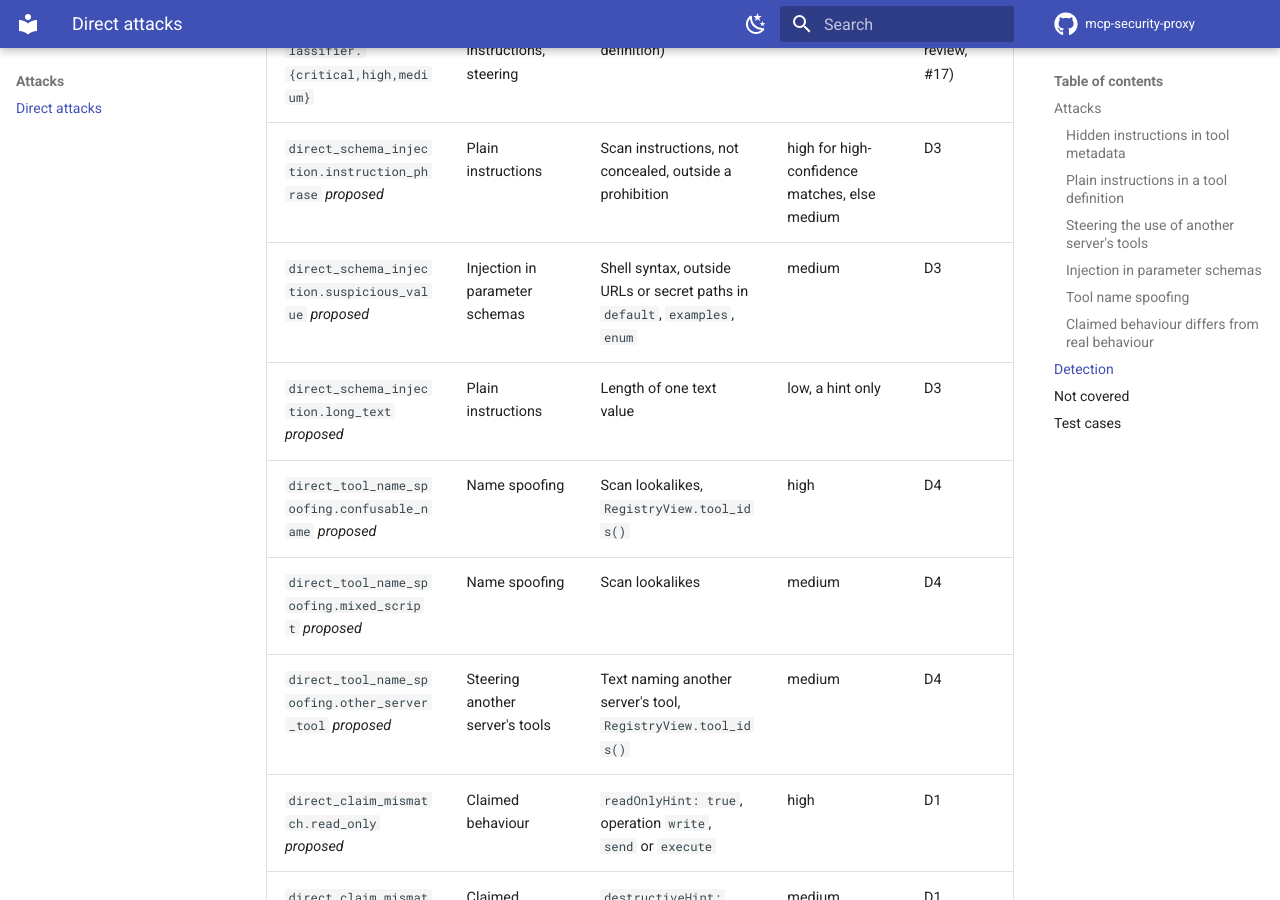
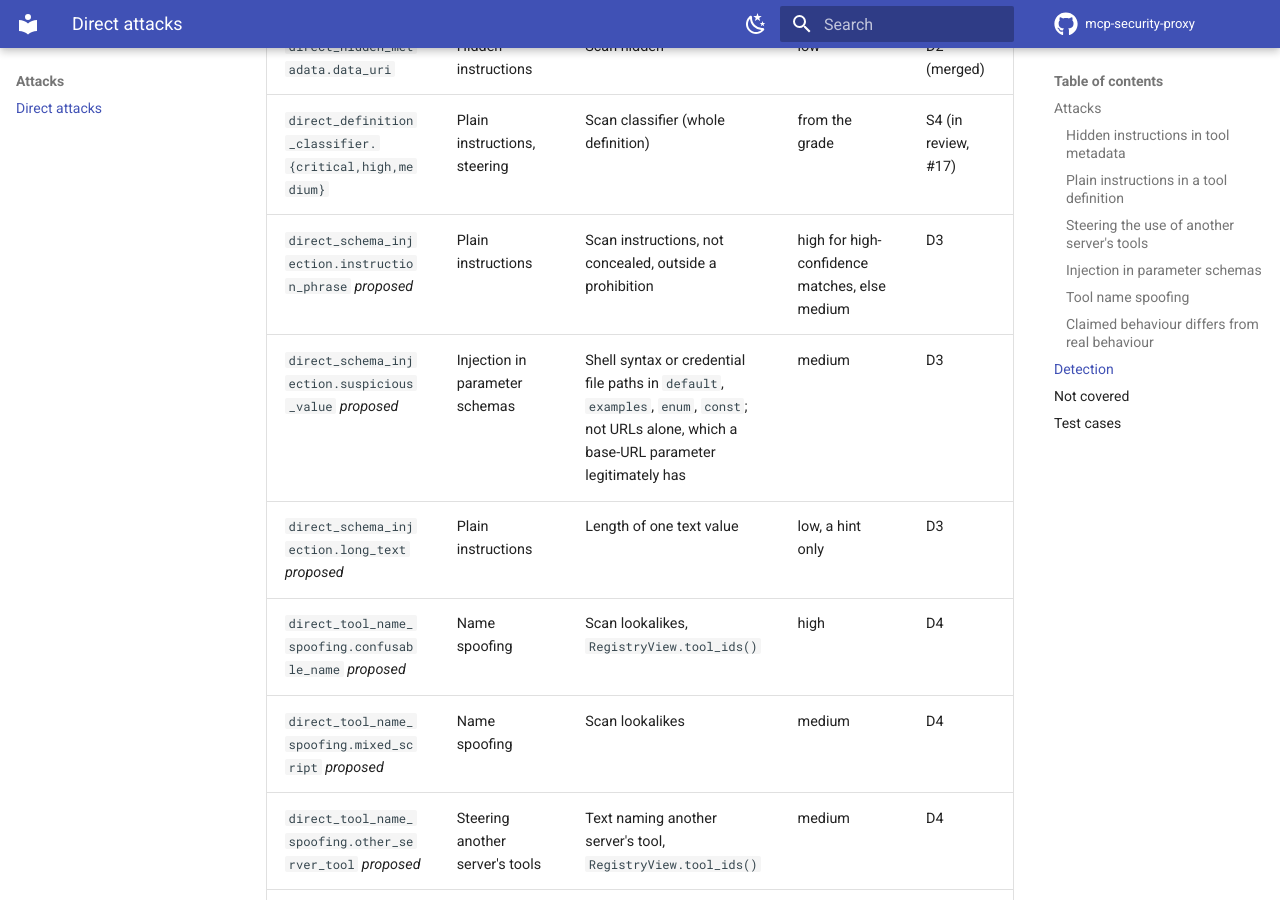
Before and after one commit to taha-kahya/mcp-security-proxy, an MkDocs documentation site: the page built from docs/attacks/direct.md, in a window 1280 px wide and 900 px high, scrolled down 5399 px. Built offline with MkDocs 1.6.1 and Material for MkDocs 9.7.7, drawn with Linux system fonts in a browser that asks for light colours; comment, search, counter and statistics services are not loaded.

Commit message:
docs(d0): don't flag URLs alone in D3's suspicious_value
The benign twin for parameter-schema injection is a base-URL default, so
an outside URL on its own can't be the evidence; shell syntax and
credential file paths are.

```diff
--- a/docs/attacks/direct.md
+++ b/docs/attacks/direct.md
@@ -211,7 +211,7 @@ check and may change there; this table is updated in the same MR.
 | `direct_hidden_metadata.data_uri` | Hidden instructions | Scan hidden | low | D2 (merged) |
 | `direct_definition_classifier.{critical,high,medium}` | Plain instructions, steering | Scan classifier (whole definition) | from the grade | S4 (in review, #17) |
 | `direct_schema_injection.instruction_phrase` *proposed* | Plain instructions | Scan instructions, not concealed, outside a prohibition | high for high-confidence matches, else medium | D3 |
-| `direct_schema_injection.suspicious_value` *proposed* | Injection in parameter schemas | Shell syntax, outside URLs or secret paths in `default`, `examples`, `enum` | medium | D3 |
+| `direct_schema_injection.suspicious_value` *proposed* | Injection in parameter schemas | Shell syntax or credential file paths in `default`, `examples`, `enum`, `const`; not URLs alone, which a base-URL parameter legitimately has | medium | D3 |
 | `direct_schema_injection.long_text` *proposed* | Plain instructions | Length of one text value | low, a hint only | D3 |
 | `direct_tool_name_spoofing.confusable_name` *proposed* | Name spoofing | Scan lookalikes, `RegistryView.tool_ids()` | high | D4 |
 | `direct_tool_name_spoofing.mixed_script` *proposed* | Name spoofing | Scan lookalikes | medium | D4 |
```
